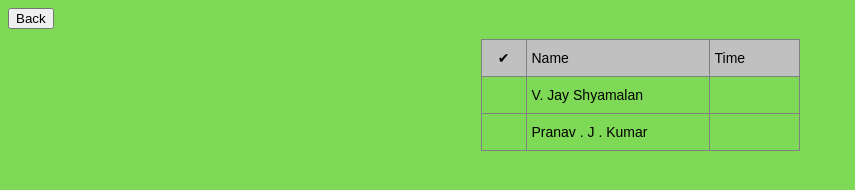
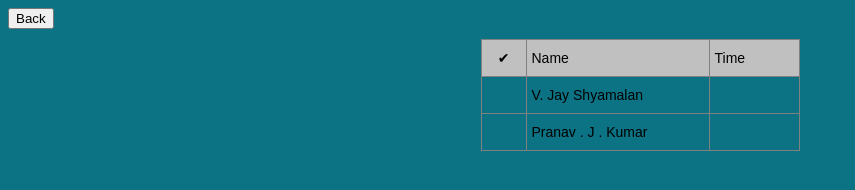
Before and after one commit to Octet-Syntax/Octo-Cam, a plain HTML site: page cont.html in a window 1280 px wide. Shown: the whole page, without its empty margins (0-855 px from the left). Drawn offline with Linux system fonts and the light colour scheme; no server answers.

Commit message:
Update style.css

```diff
--- a/style.css
+++ b/style.css
@@ -1,11 +1,8 @@
 body {
-    background-color: #7ed957;
+    background-color: #0c7384;
     font-family: sans-serif;
     overflow: hidden;
     justify-content: space-between;
-}
-
-.container{
 }
 
 .box1{
```
